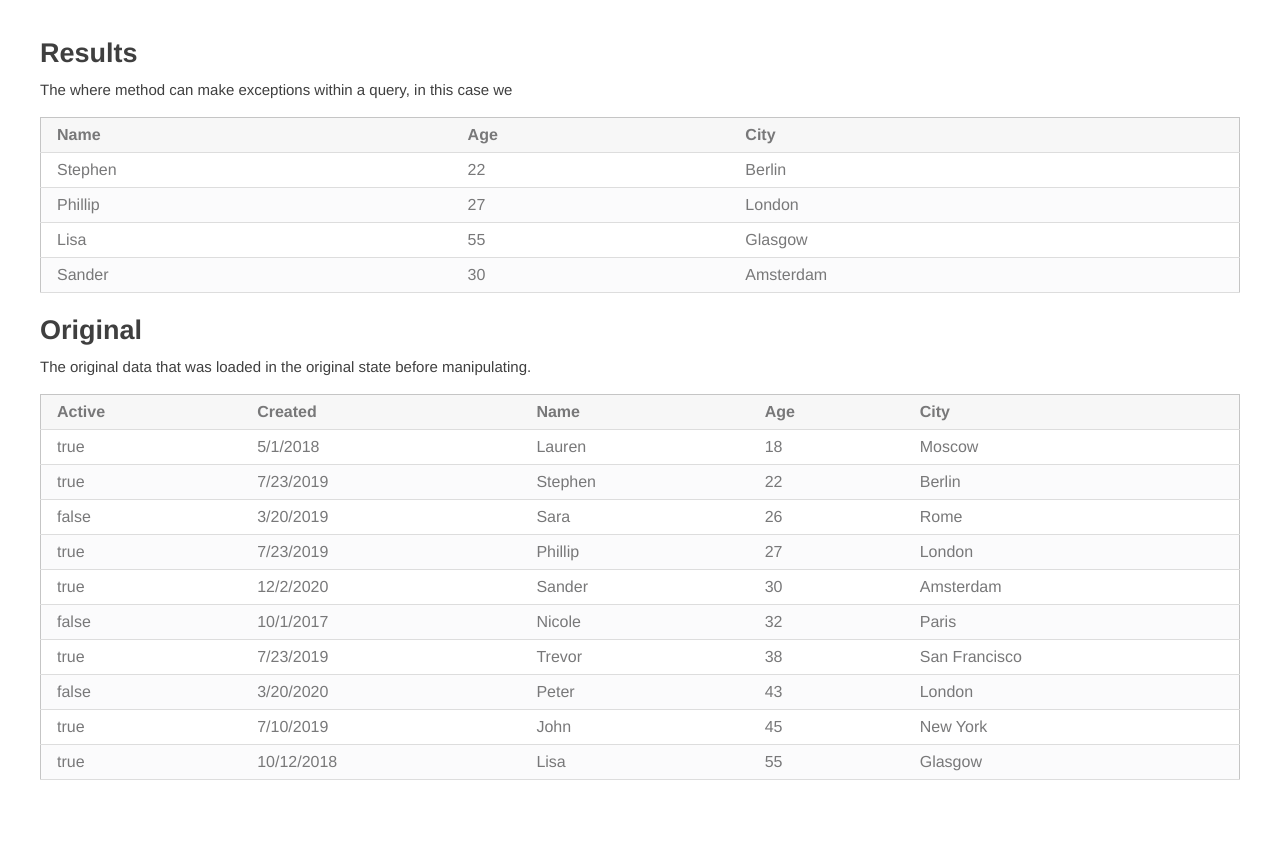
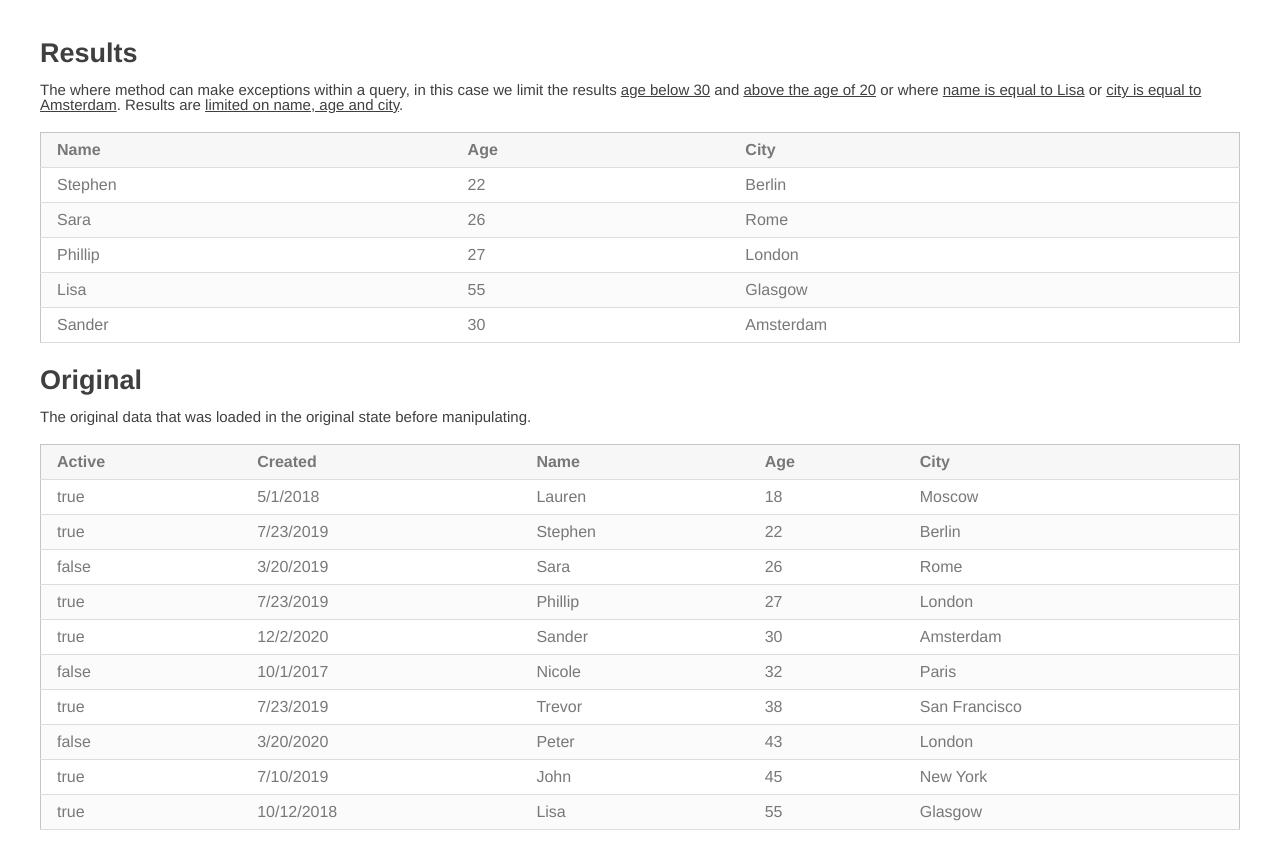
Before and after one commit to waxs/needle, a website built with webpack: page example/8-where.html in a window 1280 px wide. Before the commit the page ends 800 px from the top, so only its background shows below. Built offline with nearby package versions, Linux system fonts and the light colour scheme.

Commit message:
🤡 add info in example

```diff
--- a/example/8-where.html
+++ b/example/8-where.html
@@ -2,14 +2,16 @@
 <head>
     <meta charset="UTF-8">
     <meta http-equiv="X-UA-Compatible" content="ie=edge">
-    <title>Needle Demo 7: Chunks</title>
+    <title>Needle Demo 8: Where</title>
     <link rel="stylesheet" href="./assets/style.css">
 </head>
 <body>
 
 <!-- RESULTS -->
 <h2>Results</h2>
-<p>The where method can make exceptions within a query, in this case we </p>
+<p>The where method can make exceptions within a query, in this case we limit the results <u>age below 30</u> and
+    <u>above the age of 20</u> or where <u>name is equal to Lisa</u> or <u>city is equal to Amsterdam</u>. Results are
+    <u>limited on name, age and city</u>.</p>
 <div id="result"></div>
 
 <!-- ORIGINAL DATA -->
@@ -43,7 +45,6 @@
      ---------------------------------------- */
 
     needle
-        .is('active')
         .where('age', '<', 30)
             .andWhere('age', '>', 20)
             .orWhere('name', '=', 'Lisa')
```
